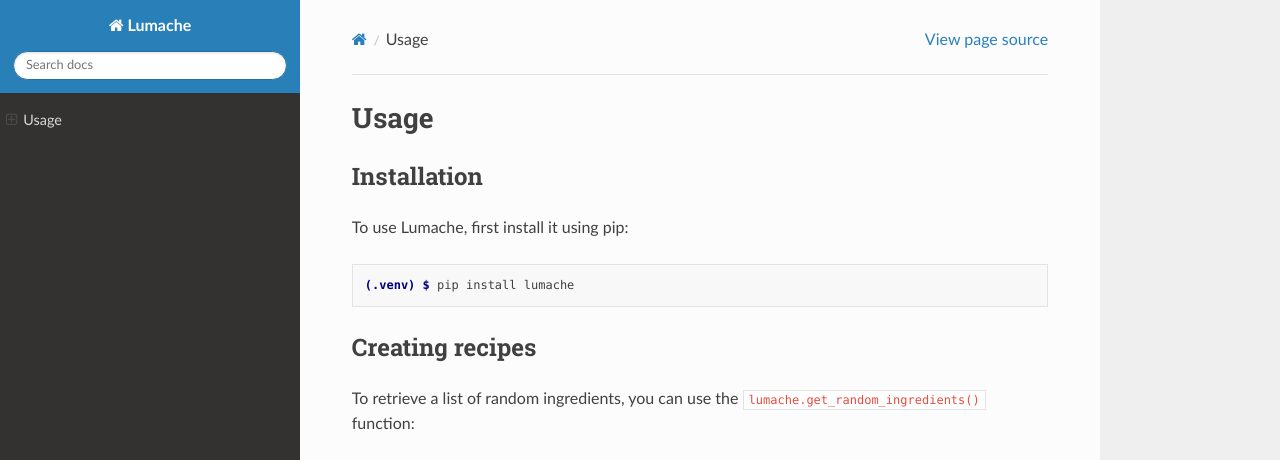
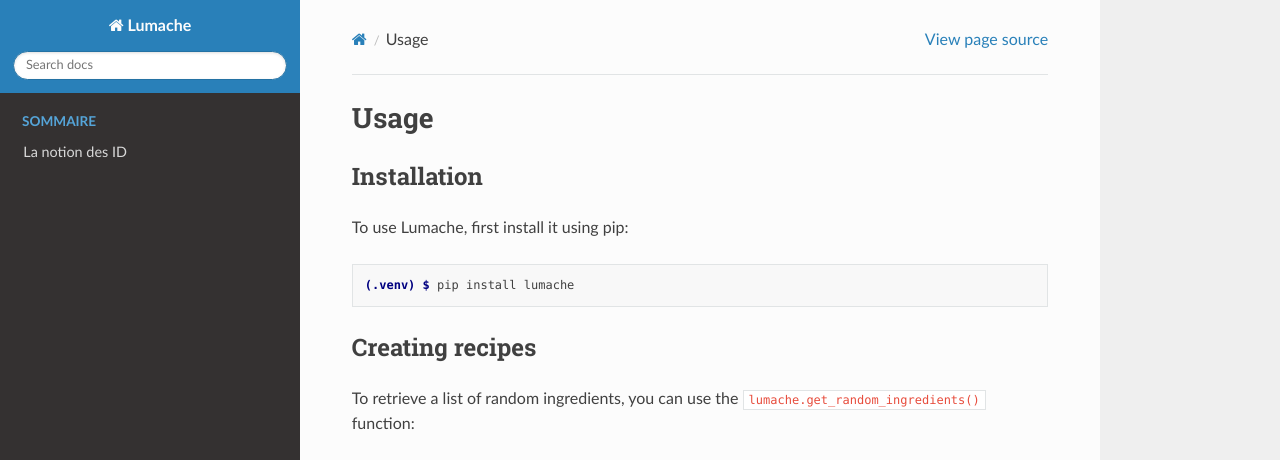
Before and after one commit to Maselia464/Documentation-editeur-AOE2, a Sphinx documentation site: the page built from docs/source/usage.rst, in a window 1280 px wide. Shown: the top 460 px of the page. Built offline with Sphinx 7.4.7 and the Read the Docs theme 3.1.0, drawn with Linux system fonts in a browser that asks for light colours; pages that are not in the unit, such as notebooks, are missing from menus; grey boxes are pictures that could not be loaded.

Commit message:
Update index.rst
added file to sumary

```diff
--- a/docs/source/index.rst
+++ b/docs/source/index.rst
@@ -33,7 +33,7 @@ N’hésitez pas à contribuer ou à remonter les coquilles et améliorations po
    :caption: Sommaire
    :titlesonly:
 
-   id_et_objets
+   Notion-des-ID
    declencheurs
    xs_intro
    scripts_python
```
